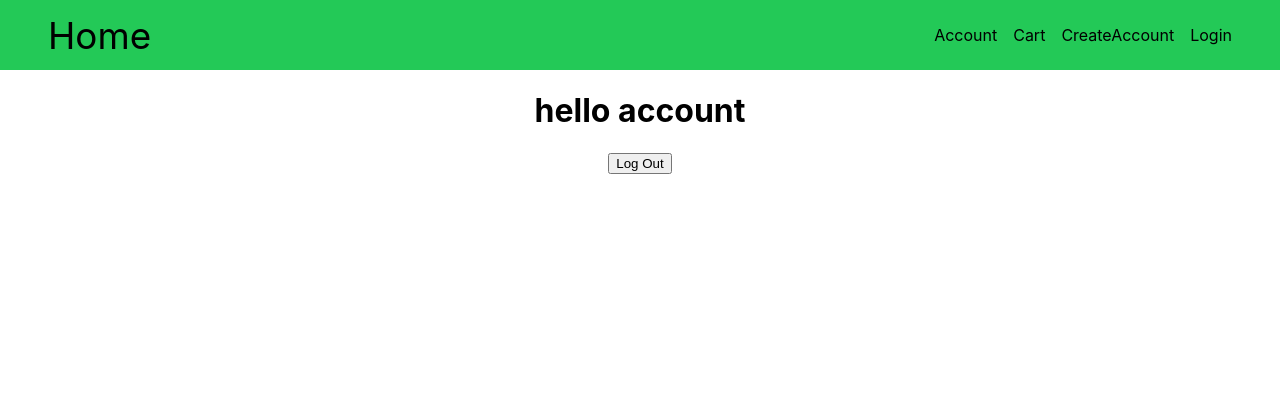
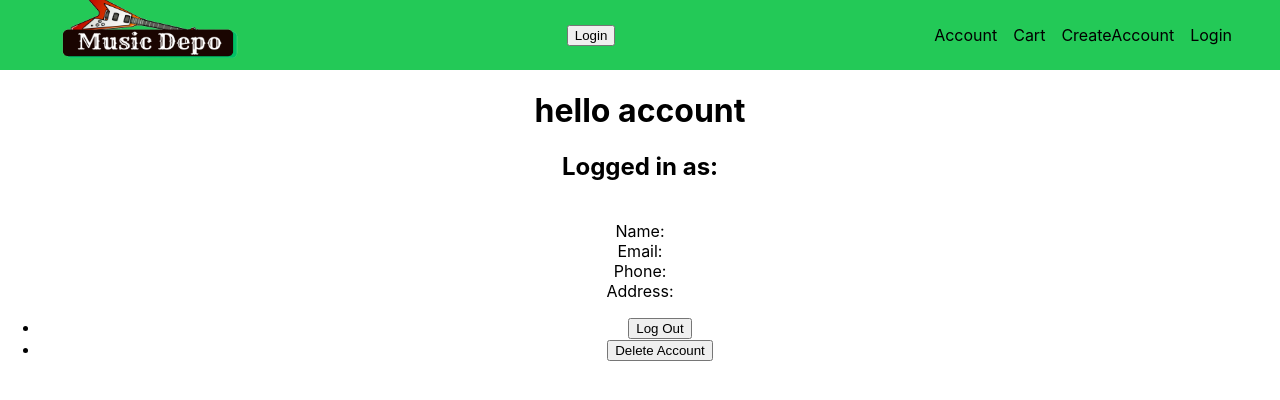
Before and after one commit to FrancoLepe/capstone-project-flatiron-music-depo, a React (Create React App) app in the folder client/: page /account in a window 1280 px wide. Shown: the top 400 px of the page. Built offline with nearby package versions, Linux system fonts and the light colour scheme; no server answers.

Commit message:
logout works in account

```diff
--- a/client/src/App.js
+++ b/client/src/App.js
@@ -2,7 +2,7 @@ import React, { useState, useEffect } from 'react';
 import Home from './components/Home';
 import Cart from './components/Cart';
 import Navbar from './components/Navbar';
-import { Routes, Route } from "react-router-dom";
+import { Routes, Route, useNavigate} from "react-router-dom";
 import Account from "./components/Account";
 import './App.css';
 import Login from './components/Login';
@@ -10,9 +10,12 @@ import CreateAccount from './components/CreateAccount';
 
 function App() {
 
+  const navigate = useNavigate();
+
   const [customers, setCustomers] = useState([]);
   const [products, setProducts]= useState([])
   const [currentForm, setCurrentForm] = useState('login')
+  const [currentCustomer, setCurrentCustomer] = useState('')
 
   useEffect(() => {
     fetch('http://localhost:5555/customers')
@@ -26,17 +29,34 @@ function App() {
     .then((productData) => setProducts(productData))
   }, [])
 
-  // useEffect(() => {
-  //   fetch(`${API_URL}/check_session`, { credentials: 'include' })
-  //     .then((response) => {
-  //       if (response.ok) {
-  //         response.json()
-  //           .then((customer) => {
-  //             setCurrentUser(customer)
-  //           });
-  //       }
-  //     });
-  // }, []);
+  const handleLogin = (customer) => {
+    setCurrentCustomer(customer)
+  }
+
+  useEffect(() => {
+    fetch('http://localhost:5555/check_session', { credentials: 'include' })
+      .then((response) => {
+        if (response.ok) {
+          response.json()
+            .then((customer) => {
+              setCurrentCustomer(customer)
+            });
+        }
+      });
+  }, []);
+
+  function handleLogout() {
+    fetch('http://127.0.0.1:5555/logout', {
+      method: "DELETE",
+      credentials: "include",
+    })
+      .then(setCurrentCustomer(''))
+      .then(navigate("/"))
+  }
+
+
+
+ console.log(currentCustomer)
 
 
 
@@ -49,9 +69,9 @@ function App() {
 
                 <Routes>
                 <Route path="/cart" element={<Cart />}/>
-                <Route path="/account" element={<Account />}/>
+                <Route path="/account" element={<Account currentCustomer={currentCustomer} onLogout={handleLogout} />}/>
                 <Route path="/" element={<Home products={products} />}/>
-                <Route path="/login" element={<Login/>}/>
+                <Route path="/login" element={<Login handleLogin={handleLogin}/>}/>
                 <Route path="/createaccount" element={<CreateAccount/>}/>
                 </Routes>
 
--- a/client/src/Components/Account.js
+++ b/client/src/Components/Account.js
@@ -1,13 +1,28 @@
 import React from "react";
 
 
-function Account() {
+function Account({currentCustomer,onLogout}) {
 
     return (
         <div>
           <h1>hello account</h1>
+          <div>
+                <h2><b>Logged in as:</b></h2>
+            </div>
+            <br/>
+            <div>Name: {currentCustomer.firstname} {currentCustomer.lastname}</div>
+            <div>Email: {currentCustomer.email}</div>
+            <div>Phone: {currentCustomer.phone}</div>
+            <div>Address: {currentCustomer.adress}</div>
           <form>
-            <button>Log Out</button>
+            <ul>
+              <li>
+              <button onClick={onLogout}>Log Out</button>
+              </li>
+              <li>
+              <button  >Delete Account</button>
+              </li>
+            </ul>
           </form>
         </div>
   );
--- a/client/src/Components/Home.js
+++ b/client/src/Components/Home.js
@@ -7,15 +7,8 @@ function Home({products}) {
     <div>
 
         <img src={logo} alt="music depo logo" />
-        <p>WELCOME TO MUSIC DEPO!</p>
-            <a
-            className="App-link"
-            href="https://reactjs.org"
-            target="_blank"
-            rel="noopener noreferrer"
-             >
-              Learn React
-            </a>
+        <h1>WELCOME TO MUSIC DEPO!</h1>
+
             <ProductList products={products}/>
     </div>
     )
--- a/client/src/Components/Login.js
+++ b/client/src/Components/Login.js
@@ -1,23 +1,81 @@
 import React, { useState } from "react"
+import {  useNavigate } from "react-router-dom";
 
-function Login(){
+
+function Login({handleLogin}){
 
     const [email, setEmail]=useState('');
     const [password, setPassword]=  useState('');
+    const handleEmail = e => setEmail(e.target.value)
+    const handlePassword = e => setPassword(e.target.value)
+    const [formErrors, setFormErrors] = useState([]);
+    const [isLoading, setIsLoading] = useState(false);
+    const navigate = useNavigate();
+
+    function handleLoginResult(customer) {
+        if (customer.hasOwnProperty('id')) {
+            handleLogin(customer);
+            navigate("/")
+        }
+    }
+
+    // const handleSubmit = (e) => {
+    //     e.preventDefault()
+    //     console.log(email)
+    // }
+    function handleLoginResult(customer) {
+        if (customer.hasOwnProperty('id')) {
+            handleLogin(customer);
+            navigate("/")
+        }
+    }
+
+    function handleLoginSubmit(e) {
+        e.preventDefault();
+        setIsLoading(true);
 
 
-    const handleSubmit = (e) => {
-        e.preventDefault()
-        console.log(email)
+        try {
+            const requestOptions = {
+                method: 'POST',
+                credentials: "include",
+                headers: { 'Content-Type': 'application/json' },
+                body: JSON.stringify({
+                    email: email,
+                    password: password
+                })
+            };
+            fetch('http://localhost:5555/login', requestOptions)
+                .then((r) => {
+                    setIsLoading(false);
+
+                    if (r.ok) {
+                        r.json().then((customer) => {
+                            handleLoginResult(customer);
+
+                        })
+                    } else {
+                        r.json().then((err) => {
+                            setFormErrors(err.error)
+                        });
+                    }
+                })
+
+
+        } catch (err) {
+            setFormErrors(err.error);
+        }
+
+
     }
 
     return (
         <>
-            <form onSubmit={handleSubmit}>
+            <form onSubmit={handleLoginSubmit}>
                 <label htmlFor ="email">Email</label>
-                <input value={email} onChange={(e) => setEmail(e.target.value)} type = "email" placeholder="email" id ="email" name="email"></input>
+                <input value={email} onChange={handleEmail} type = "email" placeholder="email" id ="email" name="email"></input>
                 <label htmlFor ="password">Password</label>
-                <input value={password} onChange={(e) => setPassword(e.target.value)} type = "password" placeholder="***********" id ="password" name="password"></input>
+                <input value={password} onChange={handlePassword} type = "password" placeholder="***********" id ="password" name="password"></input>
                 <button type="submit">Log In</button>
 
             <div>
--- a/client/src/Components/NavBar.js
+++ b/client/src/Components/NavBar.js
@@ -1,9 +1,22 @@
 import React from "react";
 import { Link } from "react-router-dom";
+import logo from '../images/transparent-guitar-depo-logo copy-2.png';
+import { useNavigate } from "react-router-dom";
 
-function Navbar(){
+function Navbar({currentCustomer}){
+
+    const navigate = useNavigate();
+
     return <nav className="nav">
-        <Link to="/" className="site-title">Home</Link>
+
+        <Link to='/' className="navbarLogo">
+            <img src={logo} width={200} height={100} alt='music depo logo' />
+        </Link>
+        <div >{!currentCustomer ?
+                <button type="button" onClick={() => navigate("/login")}>Login</button> :
+                    <p >Welcome, {currentCustomer.firstname} {currentCustomer.lastname}!</p>
+                        }</div>
+
         <ul>
             <li>
                 <Link to="/account">Account</Link>
--- a/client/src/Components/ProductCard.js
+++ b/client/src/Components/ProductCard.js
@@ -10,12 +10,14 @@ function ProductCard({product}) {
     // })
   return(
     <div>
-        {product.name}
-        {product.brand}
-        {product.description}
-        ${product.price}
+      <br />
+        <div><b>Product</b>{product.name}</div>
+        <div><b>Brand</b>{product.brand}/</div>
+        <div><b>description</b>{product.description}</div>
+        <div><b>price</b> ${product.price}</div>
+
         <img src={product.image} alt={product.name}/>
-
+      <br />
     </div>
 
   )
@@ -23,3 +25,6 @@ function ProductCard({product}) {
   }
 
 export default ProductCard
+
+
+//<div><b>Title:</b> {book.title}</div>
--- a/client/src/Components/ProductList.js
+++ b/client/src/Components/ProductList.js
@@ -6,7 +6,7 @@ import ProductCard from './ProductCard.js'
 function ProductList({products}) {
 
     const productCardsArray = products.map(productObj => {
-        return <ProductCard product={productObj}/>
+        return <ProductCard key={productObj.id} product={productObj}/>
     })
 
 
--- a/client/src/Components/styles.css
+++ b/client/src/Components/styles.css
@@ -21,7 +21,9 @@ body {
 .site-title {
     font-size: 2.3rem;
 }
-
+.navbarLogo {
+    align-items: left;
+}
 .site-title:hover {
     background-color: #ffff ;
 }
```
Also changed, not shown: 2 other files (tests, documents, lock files or other folders).
